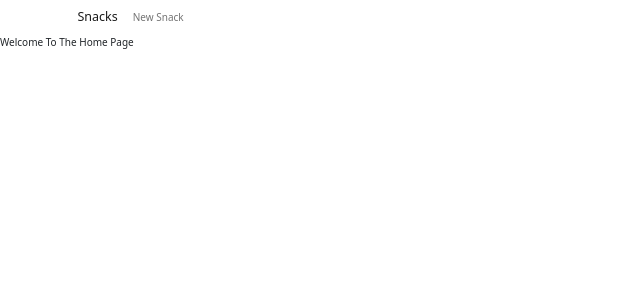
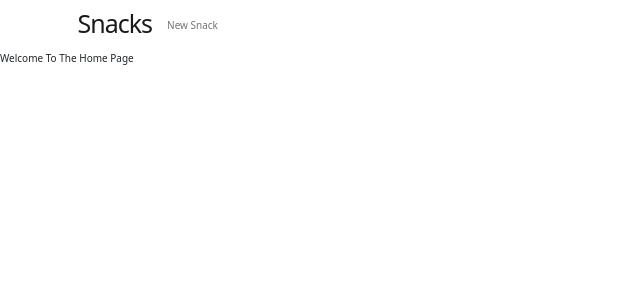
Before and after one commit to joinpursuit/8-3-snack-a-log, a React (Create React App) app in the folder front-end/: page / in a window 1280 px wide. Shown: the top 300 px of the page, without its empty margins (0-640 px from the left). Built offline with nearby package versions, Linux system fonts and the light colour scheme; no server answers.

Commit message:
conflict

```diff
--- a/front-end/src/Components/NavBar.js
+++ b/front-end/src/Components/NavBar.js
@@ -14,7 +14,7 @@ function NavBar() {
       <Container>
         <Navbar.Toggle />
         <Navbar.Brand mb-0="true" h1="true" href="/snacks">
-          Snacks
+          <h1>Snacks</h1>
         </Navbar.Brand>
         <Navbar.Collapse>
           <Nav>
```
